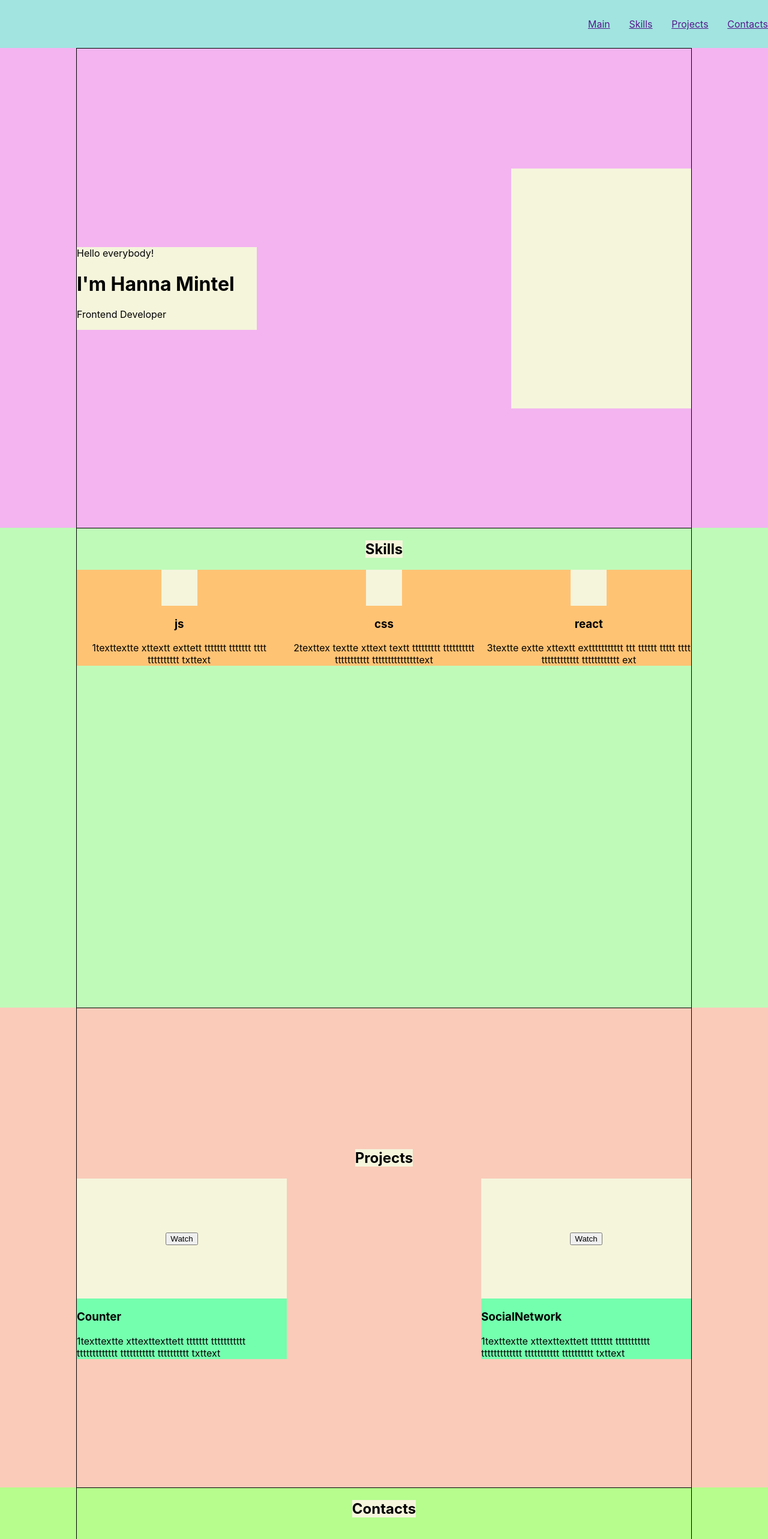
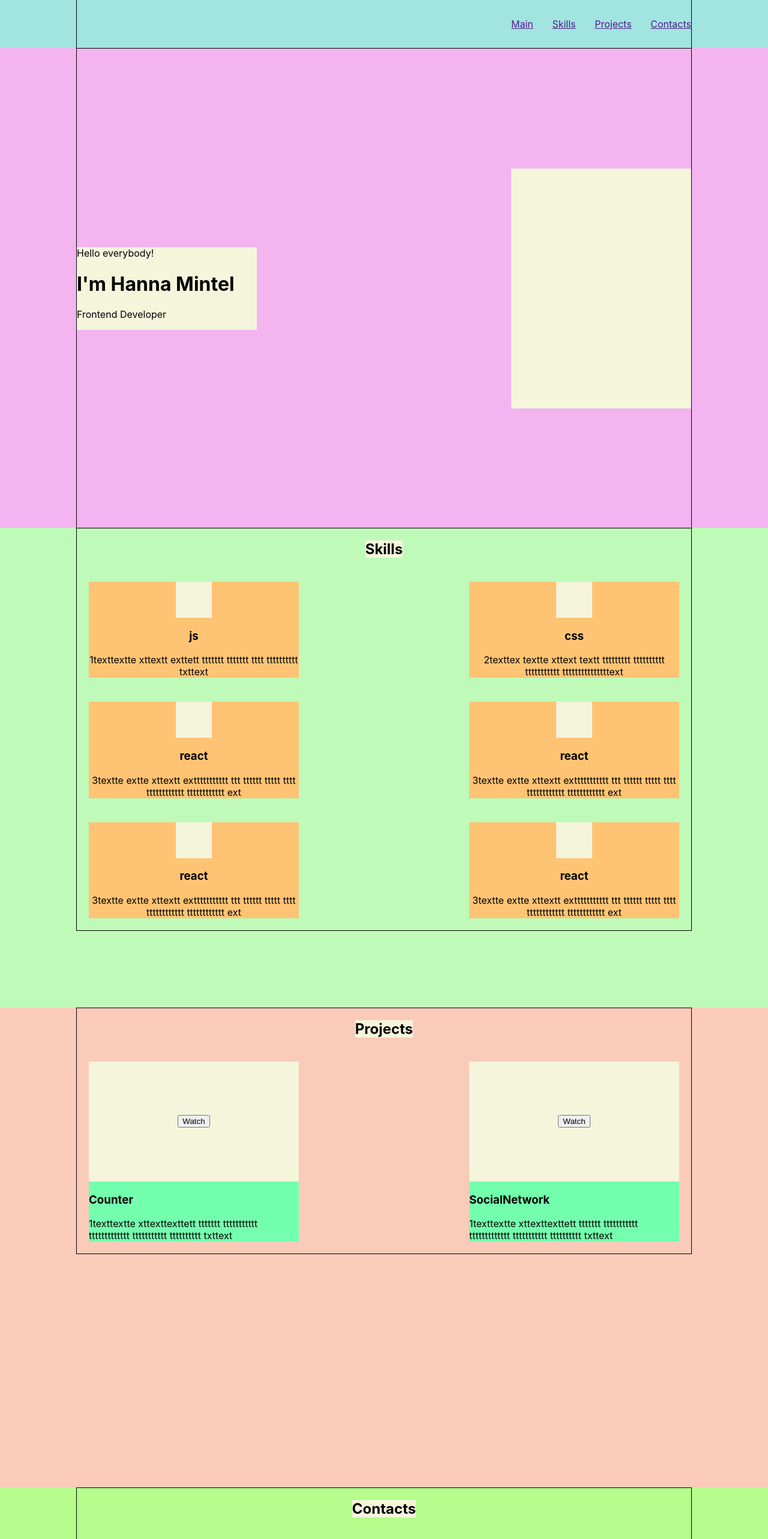
Before and after one commit to AnnaMintel/Portfolio, a React (Create React App) app: page / in a window 1280 px wide. Shown: the top 2566 px of the page at 60% size. Built offline with nearby package versions, Linux system fonts and the light colour scheme.

Commit message:
fix: fixed mobile version

```diff
--- a/src/footer/Footer.module.css
+++ b/src/footer/Footer.module.css
@@ -26,3 +26,9 @@
   width: 50px;
   background-color: rgb(146, 146, 43);
 }
+
+@media (max-width: 480px) {
+  .icons {
+    width: 230px;
+}
+}
--- a/src/nav/Nav.js
+++ b/src/nav/Nav.js
@@ -1,13 +1,17 @@
 import React from 'react';
-import style from'./Nav.module.css';
+import style from './Nav.module.css';
+import s from '../common/styles/Container.module.css';
+
 
 export const Nav = () => {
   return (
-    <div className={style.nav}>
-      <a href="">Main</a>
-      <a href="">Skills</a>
-      <a href="">Projects</a>
-      <a href="">Contacts</a>
+    <div className={`${s.container} ${style.wrapper}`}>
+      <div className={style.nav}>
+        <a href="">Main</a>
+        <a href="">Skills</a>
+        <a href="">Projects</a>
+        <a href="">Contacts</a>
+      </div>
     </div>
   );
 }
--- a/src/nav/Nav.module.css
+++ b/src/nav/Nav.module.css
@@ -2,6 +2,9 @@
   width: 300px;
   display: flex;
   justify-content: space-between;
+}
+.wrapper {
+  justify-content: flex-end;
 }
 
 @media (max-width: 480px) {
--- a/src/projects/Projects.module.css
+++ b/src/projects/Projects.module.css
@@ -1,5 +1,5 @@
 .projectsBlock {
-  height: 100vh;
+  min-height: 100vh;
   background-color: rgb(250, 203, 185);
 }
 
@@ -18,6 +18,7 @@
   display: flex;
   justify-content: space-between;
   text-align: center;
+  flex-wrap: wrap;
 }
 
 @media (max-width: 480px) {
--- a/src/projects/project/Project.module.css
+++ b/src/projects/project/Project.module.css
@@ -4,6 +4,7 @@
   flex-direction: column;
   justify-content: space-between;
   align-items: center;
+  margin: 20px;
 }
 
 .picture {
@@ -29,9 +30,6 @@
   .description {
     padding-left: 10%;
   }
-  .project {
-    margin-bottom: 20px;
-  }
   button{
     font-size: 24px;
   }
--- a/src/skills/Skills.js
+++ b/src/skills/Skills.js
@@ -12,6 +12,9 @@ export const Skills = () => {
                     <Skill title={'js'} description={'1texttextte xttextt exttett ttttttt ttttttt tttt  tttttttttt txttext'}/>
                     <Skill title={'css'} description={'2texttex textte xttext textt ttttttttt tttttttttt ttttttttttt tttttttttttttttext'}/>
                     <Skill title={'react'} description={'3textte extte xttextt exttttttttttt ttt tttttt ttttt tttt tttttttttttt tttttttttttt ext'}/>
+                    <Skill title={'react'} description={'3textte extte xttextt exttttttttttt ttt tttttt ttttt tttt tttttttttttt tttttttttttt ext'}/>
+                    <Skill title={'react'} description={'3textte extte xttextt exttttttttttt ttt tttttt ttttt tttt tttttttttttt tttttttttttt ext'}/>
+                    <Skill title={'react'} description={'3textte extte xttextt exttttttttttt ttt tttttt ttttt tttt tttttttttttt tttttttttttt ext'}/>
                 </div>
             </div>
         </div>
--- a/src/skills/Skills.module.css
+++ b/src/skills/Skills.module.css
@@ -1,5 +1,5 @@
 .skillsBlock {
-  height: 100vh;
+  min-height: 100vh;
   background-color: rgb(191, 250, 185);
 }
 
@@ -18,6 +18,7 @@
   display: flex;
   justify-content: space-between;
   text-align: center;
+  flex-wrap: wrap;
 }
 
 @media (max-width: 480px) {
--- a/src/skills/skill/Skill.module.css
+++ b/src/skills/skill/Skill.module.css
@@ -3,6 +3,7 @@
   display: flex;
   flex-direction: column;
   align-items: center;
+  margin: 20px;
 }
 
 .icon {
@@ -19,7 +20,6 @@
 
 @media (max-width: 480px) {
   .skill {
-    margin-bottom: 20px;
     justify-content: space-around;
   }
   h3,
```
Lines whose indentation alone changed are shown as unchanged.
